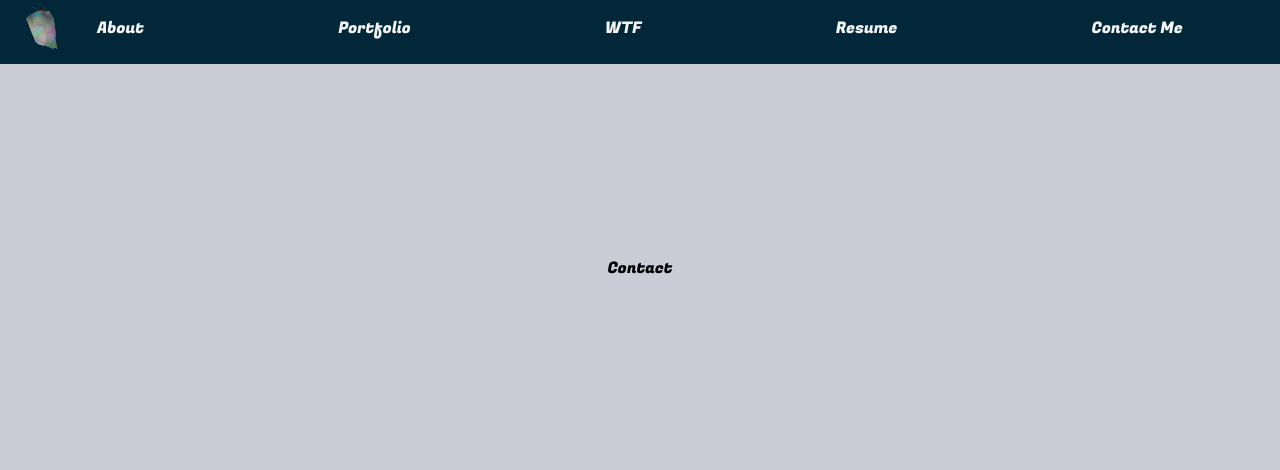
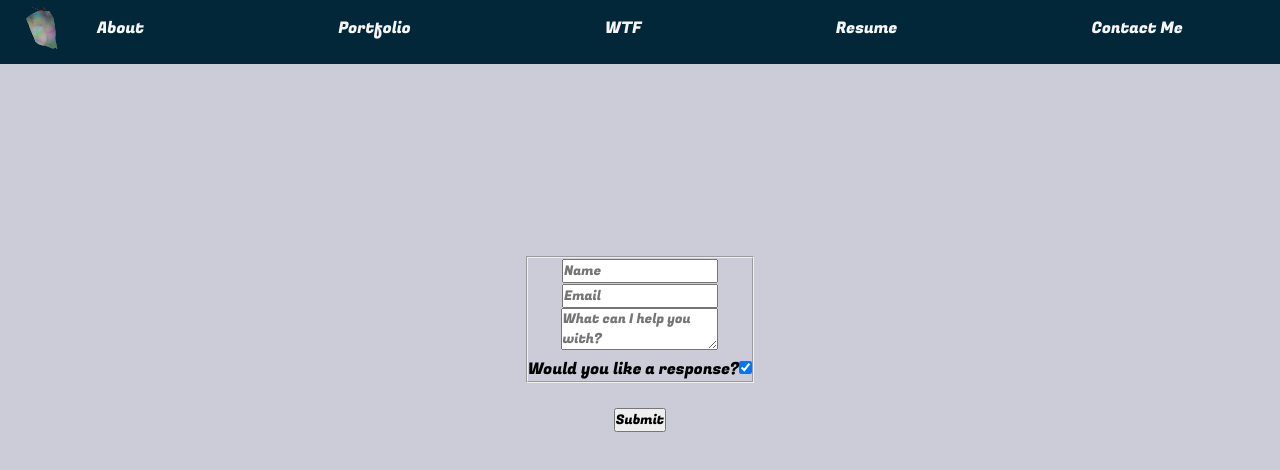
Before and after one commit to StevenDRiggs/my-next-website, a Next.js app: page /contact in a window 1280 px wide. Shown: the top 470 px of the page. Built offline with nearby package versions, Linux system fonts and the light colour scheme.

Commit message:
added contact form; investigate why checkbox has to be double-clicked

```diff
--- a/pages/contact.js
+++ b/pages/contact.js
@@ -1,9 +1,59 @@
-const Contact = () => {
-  return (
-    <div>
-      Contact
-    </div>
-  )
+import React, { Component } from 'react'
+
+import styles from '../styles/Contact.module.css'
+
+
+const initialState = {
+  name: '',
+  email: '',
+  message: '',
+  response: true,
+}
+
+
+class Contact extends Component {
+  state = {
+    ...initialState,
+  }
+
+  handleChange = event => {
+    this.setState({
+      ...this.state,
+      [event.target.name]: event.target.value,
+    })
+  }
+
+  handleCheckbox = event => {
+    event.preventDefault()
+    this.setState({
+      ...this.state,
+      response: !this.state.response,
+    })
+  }
+
+  handleSubmit = event => {
+    event.preventDefault()
+  }
+
+  render() {
+    const { name, email, message, response } = this.state
+    return (
+      <form className={styles.contactForm} onSubmit={this.handleSubmit}>
+        <fieldset>
+          <input type='text' name='name' onChange={this.handleChange} value={name} placeholder='Name' /><br />
+          <input type='email' name='email' onChange={this.handleChange} value={email} placeholder='Email' /><br />
+          <textarea name='message' onChange={this.handleChange} value={message} placeholder='What can I help you with?' /><br />
+
+          <label htmlFor='responseCheckbox'>Would you like a response?</label>
+          <input type='checkbox' name='response' id='responseCheckbox' onChange={this.handleCheckbox} checked={response} />
+          </fieldset>
+
+        <br />
+
+        <button type='submit'>Submit</button>
+      </form>
+    )
+  }
 }
 
 
```
Also changed, not shown: styles/Contact.module.css (added).
